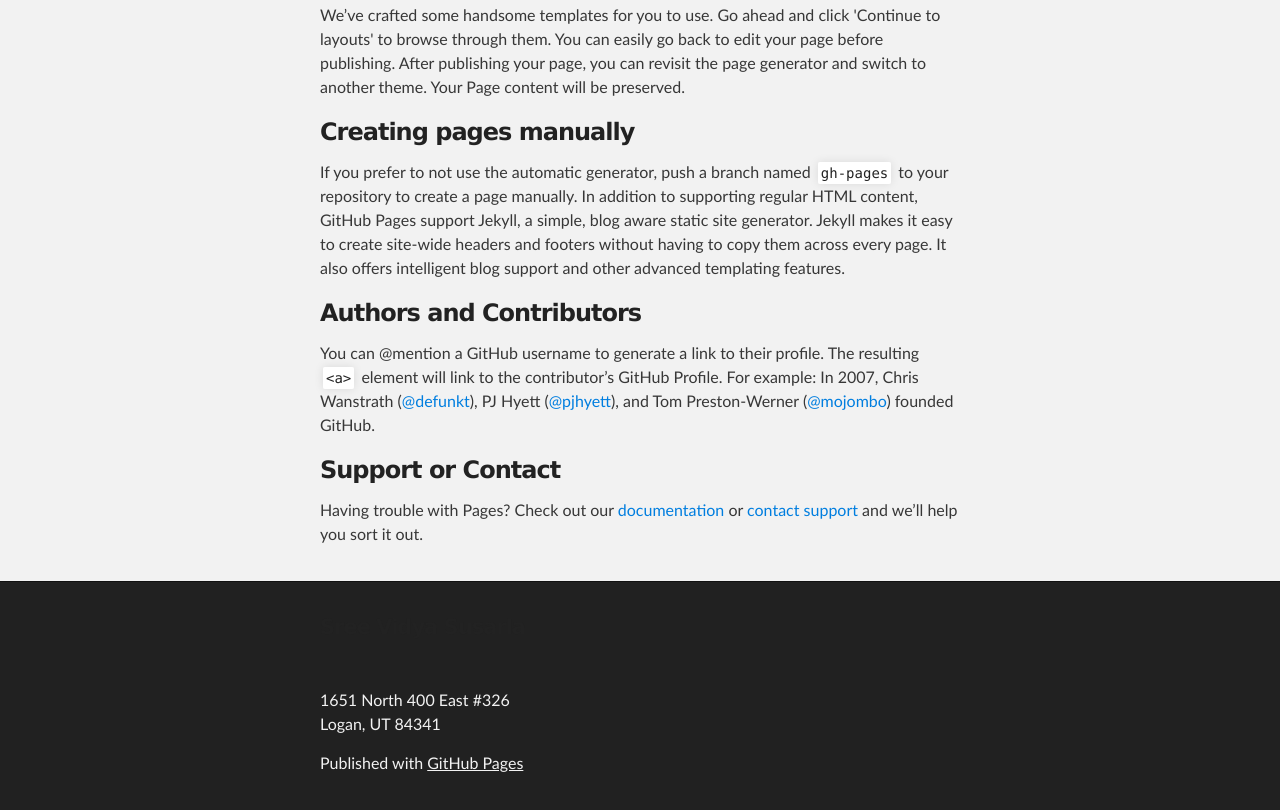
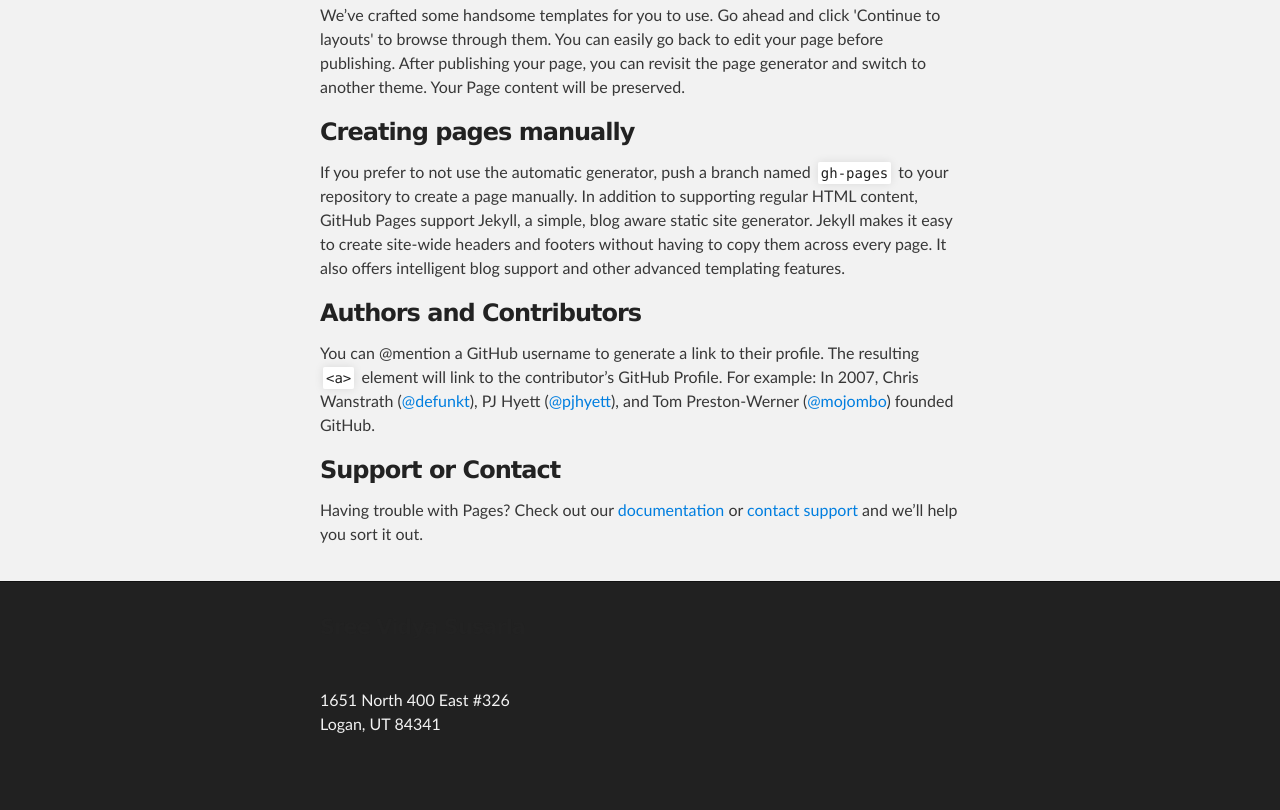
Before and after one commit to SreevidyaSusarla/SreevidyaSusarla.github.io, a plain HTML site: page index.html in a window 1280 px wide. Shown: the part 510-1320 px from the top of the page. After the commit the page ends 1281 px from the top, so only its background shows below. Drawn offline with Linux system fonts and the light colour scheme.

Commit message:
Update index.html

```diff
--- a/index.html
+++ b/index.html
@@ -54,10 +54,9 @@
     <!-- FOOTER  -->
     <div id="footer_wrap" class="outer">
       <footer class="inner">
-        <h4> <strong>Sree Vidya Susarla </strong></h4>
+        <h4><strong>Sree Vidya Susarla</strong></h4>
         <br>
         <p>1651 North 400 East #326<br>Logan, UT 84341</p>
-        <p>Published with <a href="https://pages.github.com">GitHub Pages</a></p>
       </footer>
     </div>
 
```
